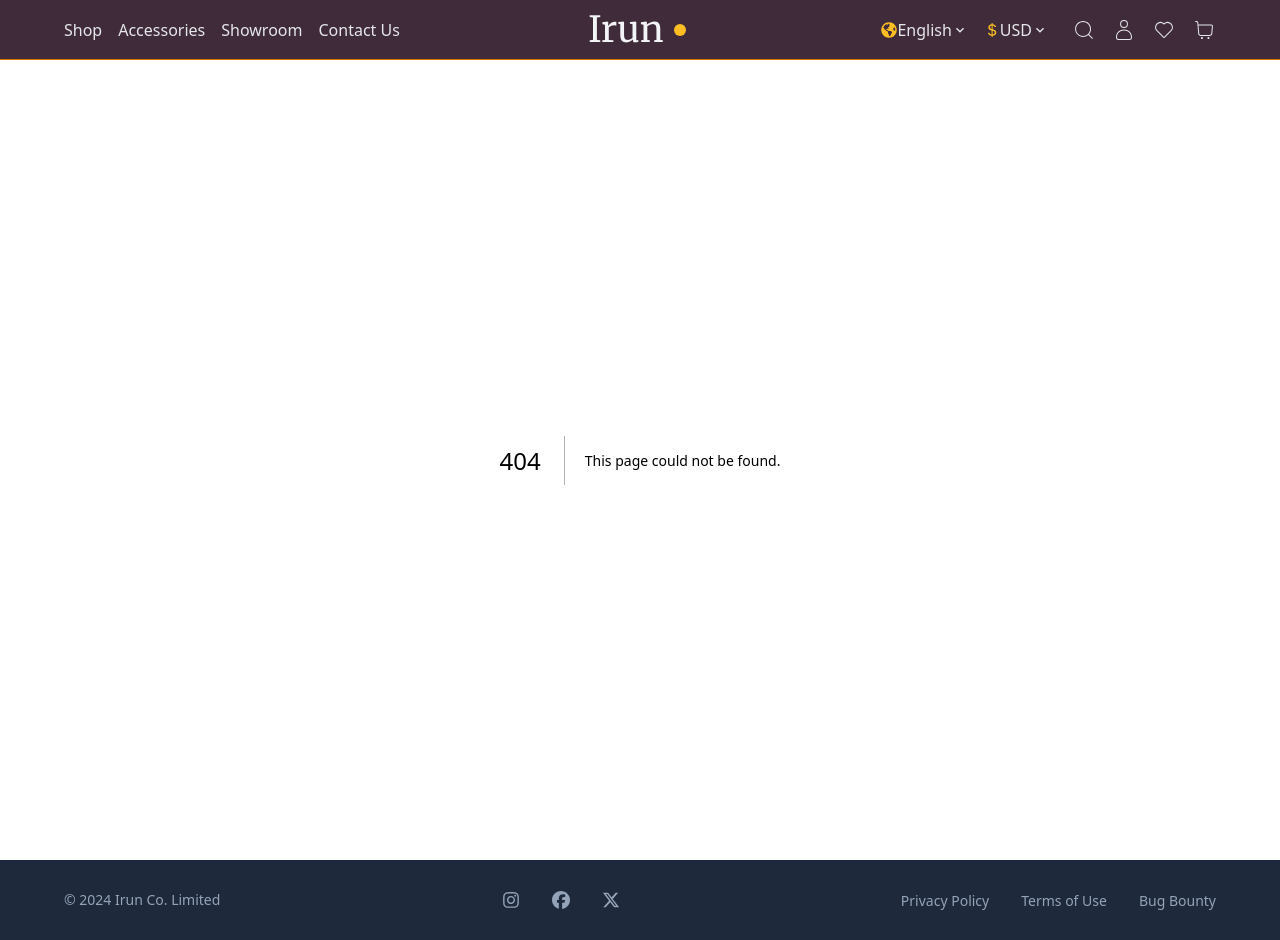
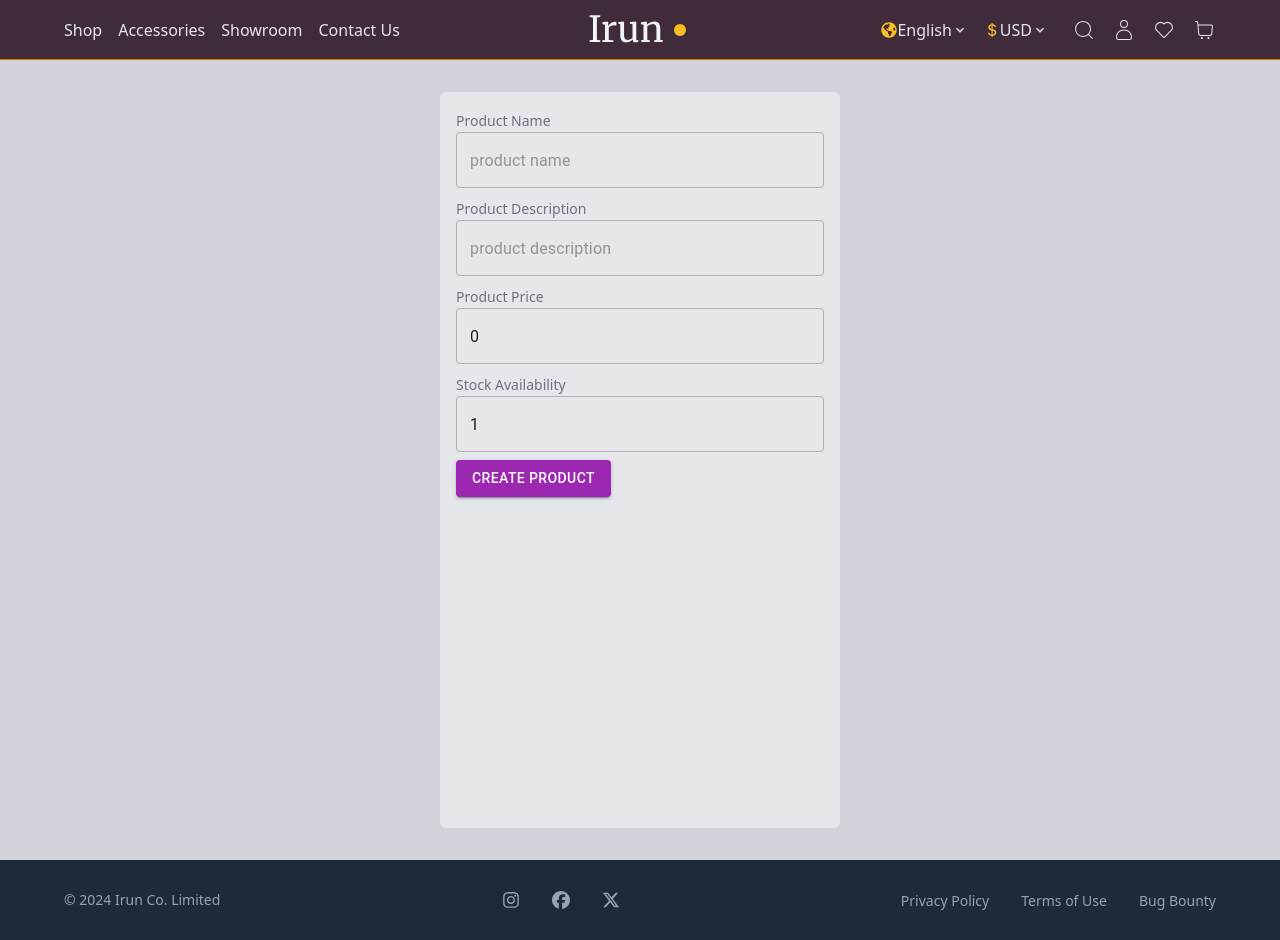
Before and after one commit to boluwatifebaiyemo/irun, a Next.js app: page /admin/create-products in a window 1280 px wide. Before the commit this address had no page. Built offline with nearby package versions, Linux system fonts and the light colour scheme.

Commit message:
form creation and validation

```diff
--- a/components/Footer.js
+++ b/components/Footer.js
@@ -7,7 +7,7 @@ export function Footer(){
     let year = new Date();
     year = year.getFullYear();
     return(
-        <footer className="min-h-[80px] flex flex-col md:flex-row md:py-4 justify-between items-center bg-slate-800 px-16">
+        <footer className="min-h-[80px] flex flex-col md:flex-row gap-6 py-4 justify-between items-center bg-slate-800 px-16">
             <span className={styles.footerText}>&copy; {year} Irun Co. Limited</span>
 
             <ul className="flex flex-row gap-8">
--- a/package.json
+++ b/package.json
@@ -12,10 +12,12 @@
     "@emotion/react": "^11.11.4",
     "@emotion/styled": "^11.11.0",
     "@mui/material": "^5.15.12",
+    "formik": "^2.4.5",
     "next": "14.1.0",
     "react": "^18",
     "react-dom": "^18",
-    "react-icons": "^5.0.1"
+    "react-icons": "^5.0.1",
+    "yup": "^1.4.0"
   },
   "devDependencies": {
     "autoprefixer": "^10.0.1",
--- /dev/null
+++ b/pages/admin/create-products.js
@@ -0,0 +1,107 @@
+import Head from "next/head";
+import { Button, TextField } from "@mui/material";
+import { useFormik } from "formik";
+import * as yup from "yup";
+
+const formRules = yup.object().shape({
+    productName: yup.string().required("This field is Mandatory").min(3,"Minimum of 3 Characters Required").max(10, "Maximum of 10 characters required"),
+    desc: yup.string().required("This field is Mandatory").min(16,"Minimum of 3 Characters Required").max(100000, "Maximum of 10,000 characters required"),
+    price: yup.number().required().min().max(100),
+    stock: yup.number().required().min().max(1),
+});
+
+export default function CreateAccount() {
+
+    const { values, handleChange, handleBlur, handleSubmit, errors, touched } = useFormik({
+        initialValues: { productName: "", desc: "", price: 0, stock: 1 },
+        onSubmit: () => {
+            console.log(values.productName)
+        },
+        validationSchema: formRules
+
+    })
+    return (
+        <>
+            <Head>
+                <title>Irun Admin | Create a Product</title>
+            </Head>
+            <main className="bg-gray-300 h-screen flex justify-center py-4 md:py-8">
+                <div className="w-full md:w-[400px] px-auto md:px-4 py-2 md:py-4 bg-gray-200 rounded-md">
+                    <form onSubmit={handleSubmit}>
+                        <div className="mb-2">
+                            <label className="text-gray-500 text-sm">Product Name</label>
+                            <TextField
+                                id="productName"
+                                placeholder="product name"
+                                className="w-full"
+                                value={values.productName}
+                                onChange={handleChange}
+                                onBlur={handleBlur}
+                            />
+                            {touched.productName && errors.productName
+                                ? <span className="text-red-500 text-xs">{errors.productName}</span>
+                                : null}
+                        </div>
+
+                        <div className="mb-2">
+                            <label className="text-gray-500 text-sm">Product Description</label>
+                            <TextField
+                                id="desc"
+                                placeholder="product description"
+                                className="w-full"
+                                value={values.desc}
+                                multiline={true}
+                                onChange={handleChange}
+                                onBlur={handleBlur}
+                            />
+                            {touched.desc && errors.desc
+                                ? <span className="text-red-500 text-xs">{errors.desc}</span>
+                                : null}
+                        </div>
+
+                        <div className="mb-2">
+                            <label className="text-gray-500 text-sm">Product Price</label>
+                            <TextField
+                                id="price"
+                                type="number"
+                                placeholder="product price"
+                                className="w-full"
+                                value={values.price}
+                                onChange={handleChange}
+                                onBlur={handleBlur}
+                            />
+                            {touched.price && errors.price
+                                ? <span className="text-red-500 text-xs">{errors.price}</span>
+                                : null}
+                        </div>
+
+                        <div className="mb-2">
+                            <label className="text-gray-500 text-sm">Stock Availability</label>
+                            <TextField
+                                id="stock"
+                                type="number"
+                                placeholder="stock available"
+                                className="w-full"
+                                value={values.stock}
+                                onChange={handleChange}
+                                onBlur={handleBlur}
+                            />
+                            {touched.stock && errors.stock
+                                ? <span className="text-red-500 text-xs">{errors.stock}</span>
+                                : null}
+                        </div>
+
+                        <Button
+                            variant="contained"
+                            color="secondary"
+                            className="bg-red-900"
+                            type="submit"
+
+                        >CREATE PRODUCT</Button>
+                    </form>
+                </div>
+            </main>
+        </>
+    )
+
+}
--- a/pages/index.js
+++ b/pages/index.js
@@ -54,7 +54,7 @@ export default function Index() {
 
         {/* shop intro section */}
 
-        {/* <section className="grid grid-cols-3">
+        <section className="grid grid-cols-3">
           <article>
             <Card sx={{ maxWidth: 345 }}>
               <CardActionArea>
@@ -65,7 +65,7 @@ export default function Index() {
                   alt="green iguana"
                 />
                 <CardContent>
-                  <Typography gutterBottom variant="h5" component="div">
+                  <Typography >
                     Lizard
                   </Typography>
                   <Typography variant="body2" color="text.secondary">
@@ -93,7 +93,7 @@ export default function Index() {
             </div>
           </aside>
 
-        </section> */}
+        </section>
 
 
 
```
Also changed, not shown: 1 other file (tests, documents, lock files or other folders).
